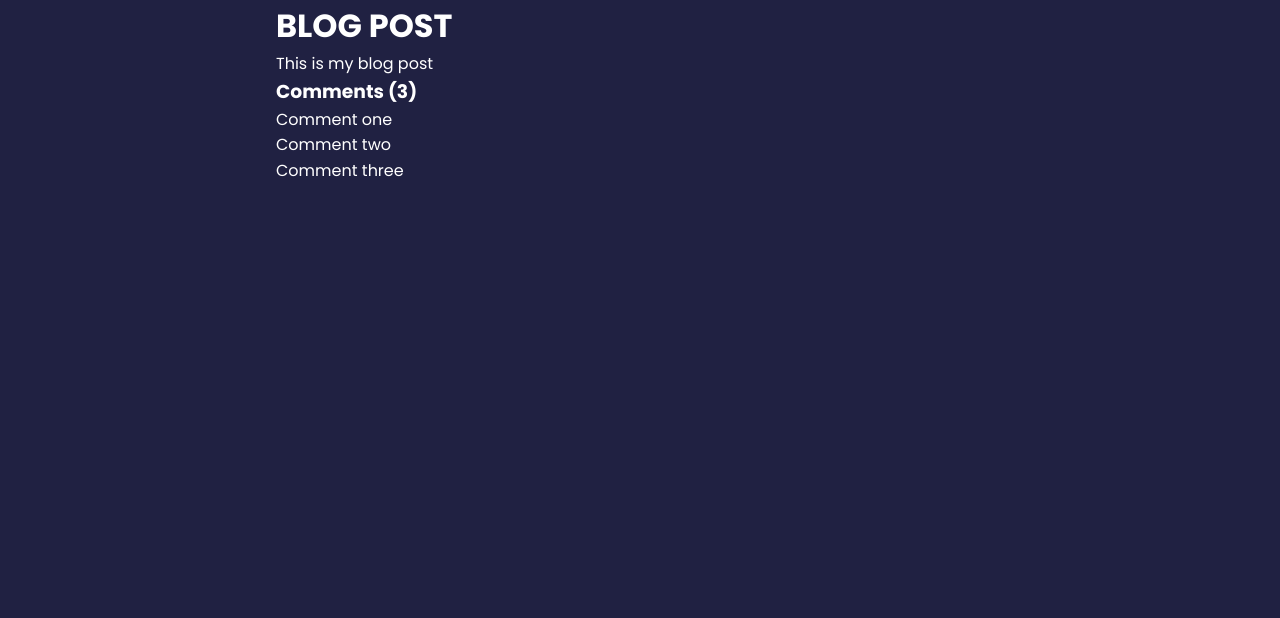
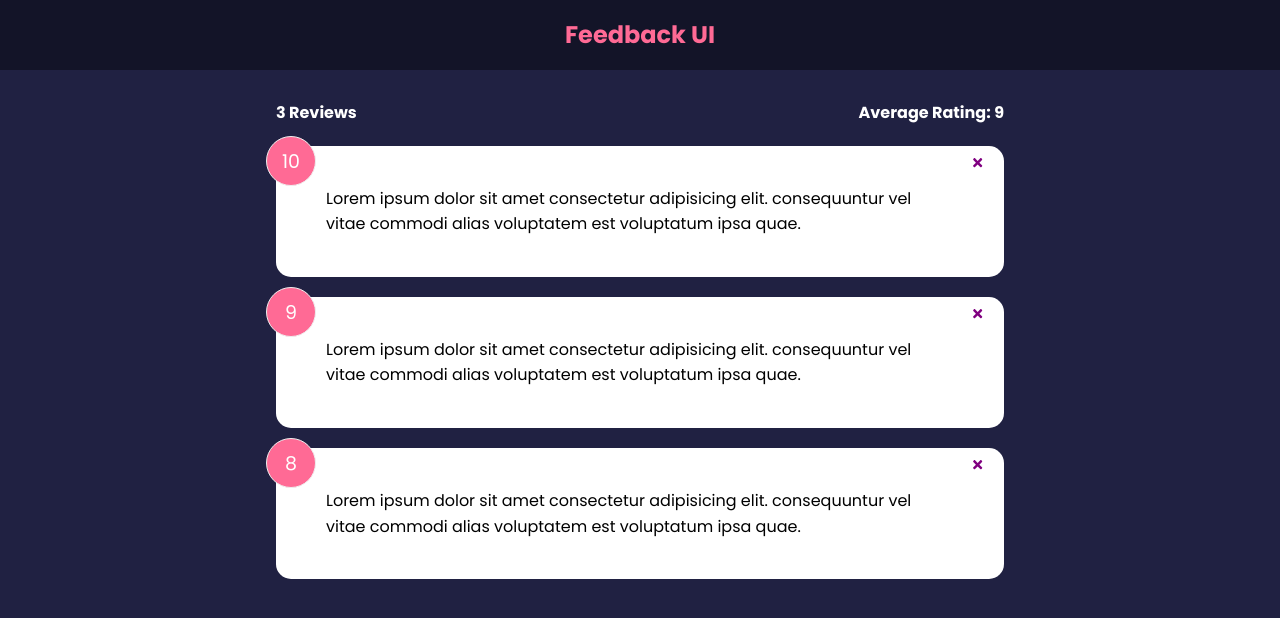
Before and after one commit to zuuhair11/feedback-app, a React (Create React App) app: page / in a window 1280 px wide. Shown: the top 618 px of the page. Built offline with nearby package versions, Linux system fonts and the light colour scheme.

Commit message:
Components, Props & State

```diff
--- a/package.json
+++ b/package.json
@@ -8,6 +8,7 @@
     "@testing-library/user-event": "^13.5.0",
     "react": "^18.2.0",
     "react-dom": "^18.2.0",
+    "react-icons": "^4.8.0",
     "react-scripts": "5.0.1",
     "web-vitals": "^2.1.4"
   },
--- a/src/App.js
+++ b/src/App.js
@@ -1,35 +1,32 @@
+import { useState } from 'react' ;
+import Header from './components/Header' ;
+import FeedbackList from './components/FeedbackList' ;
+import FeedbackStats from './components/FeedbackStats' ;
+import FeedbackData from './data/feedbackData' ;
+
+
 function App() {
-    const title = 'Blog post';
-    const body = 'This is my blog post';
+    const [feedback, setFeedback] = useState(FeedbackData);
 
-    const comments = [
-        {id: 1, text: 'Comment one'},
-        {id: 2, text: 'Comment two'},
-        {id: 3, text: 'Comment three'}
-    ];
-
-    const loading = false;
-    const showComments = true;
-
-    if(loading) return <h1>Loading...</h1>
+    const deleteFeedback = (id) => {
+        if(window.confirm('Are you sure you want to delete?')) {
+            setFeedback( prevFeedback => {
+                return prevFeedback.filter( item => item.id !== id);
+            });
+        }
+    }
 
     return (
-        <div className="container">
-            <h1>{ title.toUpperCase() }</h1>
-            <p>{ body }</p>
-
-            {showComments && (
-                <div className="comments">
-                    <h3>Comments ({comments.length})</h3>
-
-                    <ul>
-                        {comments.map( comment => {
-                            return <li key={ comment.id }>{comment.text}</li>
-                        })}
-                    </ul>
-                </div>
-            )}
-        </div>
+        <>
+            <Header />
+            <div className="container">
+                <FeedbackStats feedback={feedback} />
+                <FeedbackList
+                    feedback={ feedback }
+                    handleDelete={ deleteFeedback }
+                />
+            </div>
+        </>
     );
 }
 
--- /dev/null
+++ b/src/components/FeedbackItem.jsx
@@ -0,0 +1,29 @@
+import { FaTimes } from 'react-icons/fa' ;
+import PropTypes from 'prop-types' ;
+import Card from "./shared/Card" ;
+
+
+function FeedbackItem({ item, handleDelete }) {
+
+    return (
+        <Card>
+            <div className="num-display">{ item.rating }</div>
+            <button
+                className='close'
+                onClick={ () => handleDelete(item.id) }
+            >
+                <FaTimes color='purple' />
+            </button>
+            <p className="text-display">{ item.text }</p>
+        </Card>
+    );
+}
+
+
+
+FeedbackItem.propTypes = {
+    item: PropTypes.object.isRequired
+}
+
+
+export default FeedbackItem;
--- /dev/null
+++ b/src/components/FeedbackList.jsx
@@ -0,0 +1,37 @@
+import PropTypes from 'prop-types' ;
+import FeedbackItem from "./FeedbackItem" ;
+
+
+function FeedbackList({ feedback, handleDelete }) {
+    if(!feedback || feedback.length === 0) {
+        return (<p>No Feedback Yet</p>);
+    }
+
+    return (
+        <div className="feedback-list">
+            {feedback.map( item => (
+                <FeedbackItem
+                    key={ item.id }
+                    item={ item }
+                    handleDelete={ handleDelete }
+                />
+            ))}
+        </div>
+    );
+}
+
+
+
+FeedbackList.propTypes = {
+    // feedback: PropTypes.array
+    feedback: PropTypes.arrayOf(
+        PropTypes.shape({
+            id: PropTypes.number.isRequired,
+            text: PropTypes.string.isRequired,
+            rating: PropTypes.number.isRequired
+        }),
+    )
+}
+
+
+export default FeedbackList;
--- /dev/null
+++ b/src/components/FeedbackStats.jsx
@@ -0,0 +1,31 @@
+import PropTypes from 'prop-types' ;
+
+
+function FeedbackStats({ feedback }) {
+    // Calculate ratings avg
+    let average = feedback.reduce( (acc, curr) => {
+        return acc += curr.rating;
+    }, 0) / feedback.length;
+
+    average = average.toFixed(1).replace(/[,.]0$/, '');
+
+    return (
+        <div className="feedback-stats">
+            <h4>{ feedback.length } Reviews</h4>
+            <h4>Average Rating: { isNaN(average) ? 0 : average }</h4>
+        </div>
+    );
+}
+
+
+
+FeedbackStats.propTypes = {
+    // feedback: PropTypes.array.isRequired
+    feedback: PropTypes.arrayOf(
+        PropTypes.shape({
+            rating: PropTypes.number.isRequired
+        })
+    )
+}
+
+export default FeedbackStats;
--- /dev/null
+++ b/src/components/Header.jsx
@@ -0,0 +1,34 @@
+import PropTypes from 'prop-types' ;
+
+
+function Header({ text, bgColor, textColor }) {
+    const headerStyles = {
+        backgroundColor: bgColor,
+        color: textColor
+    }
+
+    return (
+        <header style={ headerStyles } >
+            <div className="container">
+                <h2>{ text }</h2>
+            </div>
+        </header>
+    );
+}
+
+
+
+Header.defaultProps = {
+    text: 'Feedback UI',
+    bgColor: 'rgba(0, 0, 0, 0.4)',
+    textColor: '#ff6a95'
+}
+
+Header.propTypes = {
+    text: PropTypes.string.isRequired,
+    bgColor: PropTypes.string,
+    textColor: PropTypes.string
+}
+
+
+export default Header;
--- /dev/null
+++ b/src/components/shared/Card.jsx
@@ -0,0 +1,37 @@
+import PropTypes from 'prop-types' ;
+
+
+function Card({ children, reverse }) {
+
+    // return (
+    //     <div className={`card ${reverse && 'reverse'}`}>
+    //         { children }
+    //     </div>
+    // );
+
+    return (
+        <div
+            className="card"
+            style={{
+                backgroundColor: reverse ? 'rgba(0, 0, 0, 0.4' : '#fff',
+                color: reverse ? '#fff' : '#000'
+            }}
+        >
+            { children }
+        </div>
+    );
+}
+
+
+
+Card.defaultProps = {
+    reverse: false
+}
+
+Card.propTypes = {
+    children: PropTypes.node.isRequired,
+    reverse: PropTypes.bool
+}
+
+
+export default Card;
--- /dev/null
+++ b/src/data/feedbackData.js
@@ -0,0 +1,20 @@
+const FeedbackData = [
+    {
+        id: 1,
+        rating: 10,
+        text: 'Lorem ipsum dolor sit amet consectetur adipisicing elit. consequuntur vel vitae commodi alias voluptatem est voluptatum ipsa quae.'
+    },
+    {
+        id: 2,
+        rating: 9,
+        text: 'Lorem ipsum dolor sit amet consectetur adipisicing elit. consequuntur vel vitae commodi alias voluptatem est voluptatum ipsa quae.'
+    },
+    {
+        id: 3,
+        rating: 8,
+        text: 'Lorem ipsum dolor sit amet consectetur adipisicing elit. consequuntur vel vitae commodi alias voluptatem est voluptatum ipsa quae.'
+    }
+];
+
+
+export default FeedbackData;
```
Also changed, not shown: 1 other file (tests, documents, lock files or other folders).
